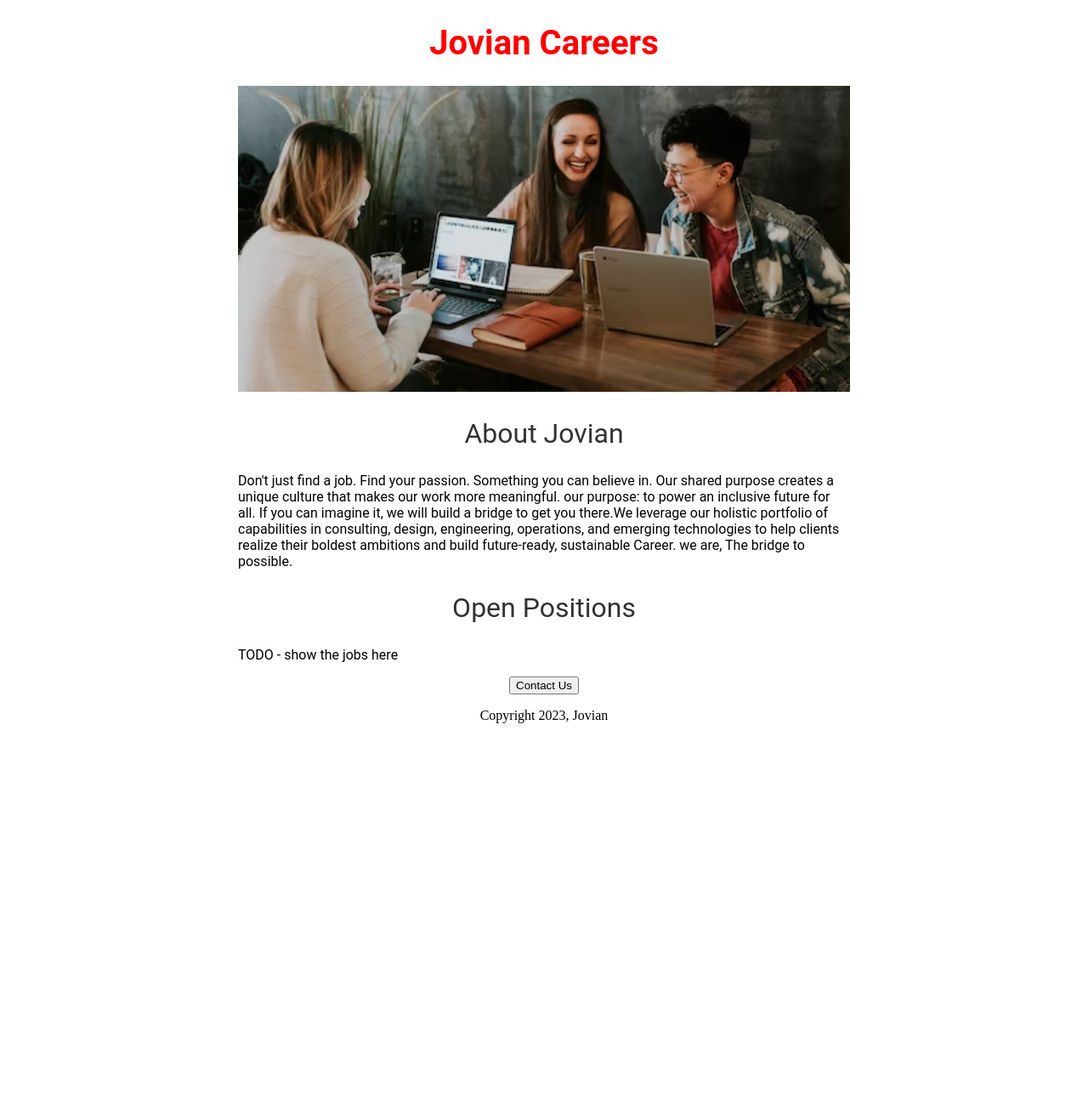
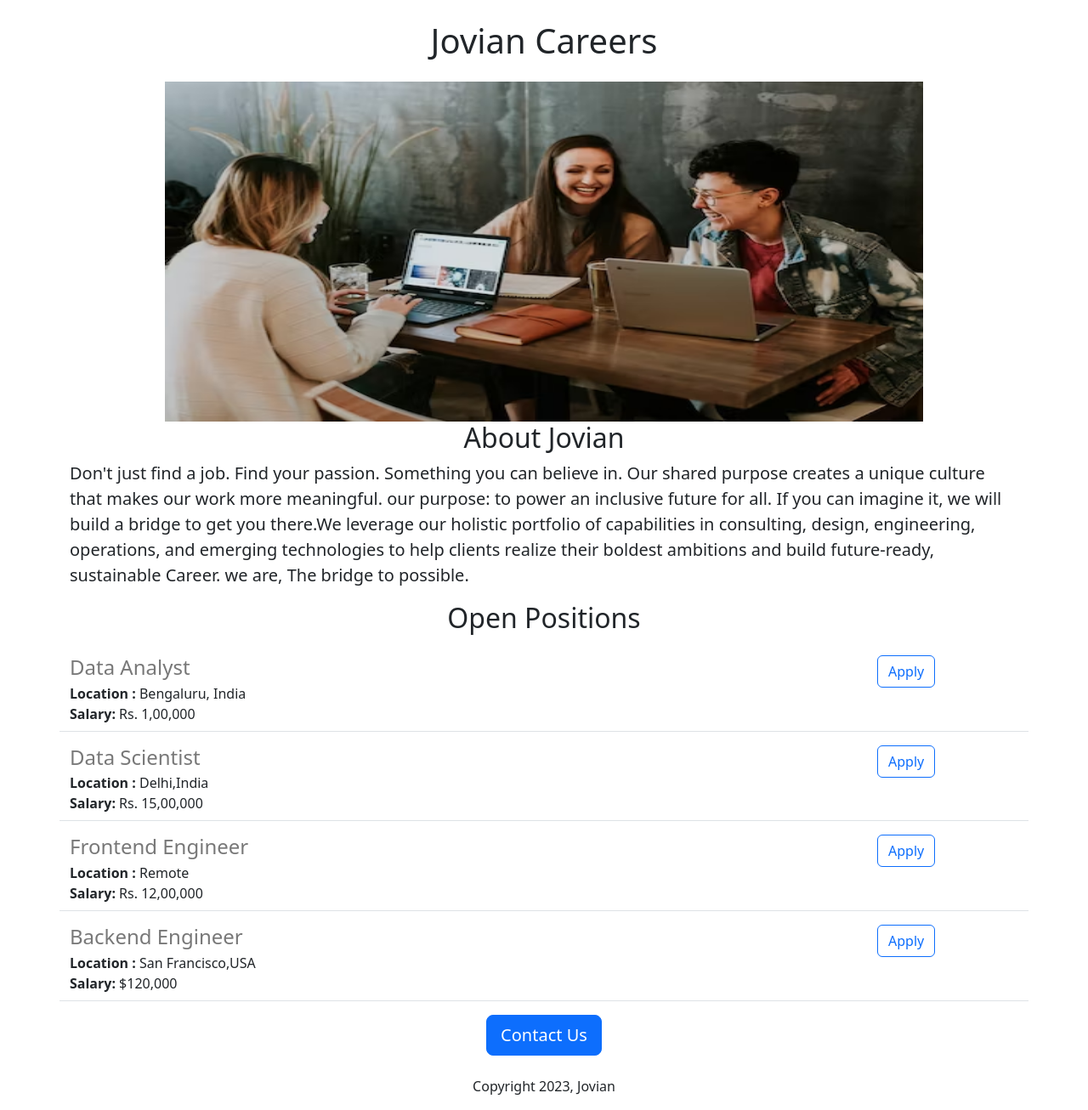
Before and after one commit to hafss14/Careers_website_login, a Flask app: page / in a window 1280 px wide. Shown: the whole page at 85% size. Before the commit the page ends 851 px from the top, so only its background shows below. Run offline with Flask 3, Linux system fonts and the light colour scheme.

Commit message:
Added dynamic Data and API route

```diff
--- a/app.py
+++ b/app.py
@@ -1,11 +1,38 @@
-from flask import Flask , render_template
+from flask import Flask, render_template, jsonify
 
 app = Flask(__name__)
+JOBS = [{
+  'id': 1,
+  'title': "Data Analyst",
+  'location': 'Bengaluru, India',
+  'salary': 'Rs. 1,00,000'
+}, {
+  'id': 2,
+  'title': "Data Scientist",
+  'location': 'Delhi,India',
+  'salary': 'Rs. 15,00,000'
+}, {
+  'id': 3,
+  'title': "Frontend Engineer",
+  'location': 'Remote',
+  'salary': 'Rs. 12,00,000'
+}, {
+  'id': 4,
+  'title': "Backend Engineer",
+  'location': 'San Francisco,USA',
+  'salary': '$120,000'
+}]
+
 
 @app.route("/")
+def hello_jovian():
+  return render_template('home.html', jobs=JOBS, company_name='Jovian')
 
-def hello_jovian():
-  return render_template('home.html')
 
-if __name__ == "__main__" :
-  app.run(host= '0.0.0.0', debug=True)
+@app.route("/api/jobs")
+def list_jobs():
+  return jsonify(JOBS)
+
+
+if __name__ == "__main__":
+  app.run(host='0.0.0.0', debug=True)
--- a/templates/home.html
+++ b/templates/home.html
@@ -1,51 +1,40 @@
 <!DOCTYPE html>
 <html>
   <head>
+    <meta charset="utf-8">
+    <meta name="viewport" content="width=device-width, initial-scale=1">
+    <link href="https://cdn.jsdelivr.net/npm/bootstrap@5.3.0/dist/css/bootstrap.min.css" rel="stylesheet" integrity="sha384-9ndCyUaIbzAi2FUVXJi0CjmCapSmO7SnpJef0486qhLnuZ2cdeRhO02iuK6FUUVM" crossorigin="anonymous">
+    <style>
+      #banner {
+        height : 400px;
+        width: 80%;
+         display: block;
+      margin: 0 auto;
+      }
+    </style>
     <title>
       Jovian Careers
     </title>
-    <style>
-      h1 {
-        font-size: 40px;
-        font-family: Roboto;
-      color: rgb(255,0,0);
-        text-align: center;
-      }
-      #banner {
-        width:  100%;
-        height: 360px;
-        object-fit: cover;
-      }
-      h2 {
-        font-family: Roboto;
-        font-size : 32px;
-        color: rgb(50, 50, 50);
-        text-align: center;
-        font-weight: normal;
-      }
-      .bodytext {
-        font-family: Roboto;
-      }
 
-      #container {
-        max-width: 720px;
-        margin: 0 auto;
-      }
-    </style>
   </head>
   <body>
-    <div id= "container">
-<h1> Jovian Careers</h1>
-    <img id= "banner" src ="https://jovian-careers-website--hafsa-maqsoodma.repl.co/static/ban.jpg">
-    <h2> About Jovian</h2>
-    <p class ="bodytext">
+    <div class ="container">
+<h1 class="text-center mt-4 mb-4"> {{company_name}} Careers</h1>
+    <img class ="img-fluid" id="banner" src ="https://jovian-careers-website--hafsa-maqsoodma.repl.co/static/ban.jpg">
+    <h2 class="text-center"> About Jovian</h2>
+    <p class = "lead">
       Don't just find a job. Find your passion. Something you can believe in. Our shared purpose creates a unique culture that makes our work more meaningful. our purpose: to power an inclusive future for all. If you can imagine it, we will build a bridge to get you there.We leverage our holistic portfolio of capabilities in consulting, design, engineering, operations, and emerging technologies to help clients realize their boldest ambitions and build future-ready, sustainable Career.
 we are, The bridge to possible. </p>
-    <h2>Open Positions</h2>
-    <p class="bodytext">TODO - show the jobs here</P>
-      <div style= "text-align:center;">
-    <button>Contact Us</button>
-        <p> Copyright 2023, Jovian</p>
+    <h2 class ="text-center mt-2 mb-4">Open Positions</h2>
+
+      <div>
+      {% for job in jobs %}
+{% include 'jobitem.html' %}
+      {% endfor %}
+    </div>
+      <div class ="text-center">
+    <button class ="btn btn-primary btn-lg">Contact Us</button>
+        <p class ="mt-4"> Copyright 2023, Jovian</p>
     </div>
   </body>
 </html>
--- /dev/null
+++ b/templates/jobitem.html
@@ -0,0 +1,17 @@
+<div class = "border-bottom row"style ="margin-bottom:16px;padding-bottom:8px;">
+  <div class ='col-10'>
+ <h4 style ='color:rgb(120,120,120); margin-bottom:4px;'>
+
+   {{job['title']}}
+ </h4>
+  <div>
+    <b>Location :</b> {{job['location']}}</div>
+{% if 'salary' in job %}
+
+         <div><b>Salary:</b> {{job['salary']}}</div>
+{% endif %}
+  </div>
+  <div class ='col-2'>
+  <button type="button" class="btn btn-outline-primary">Apply</button>
+</div>
+</div>
```
